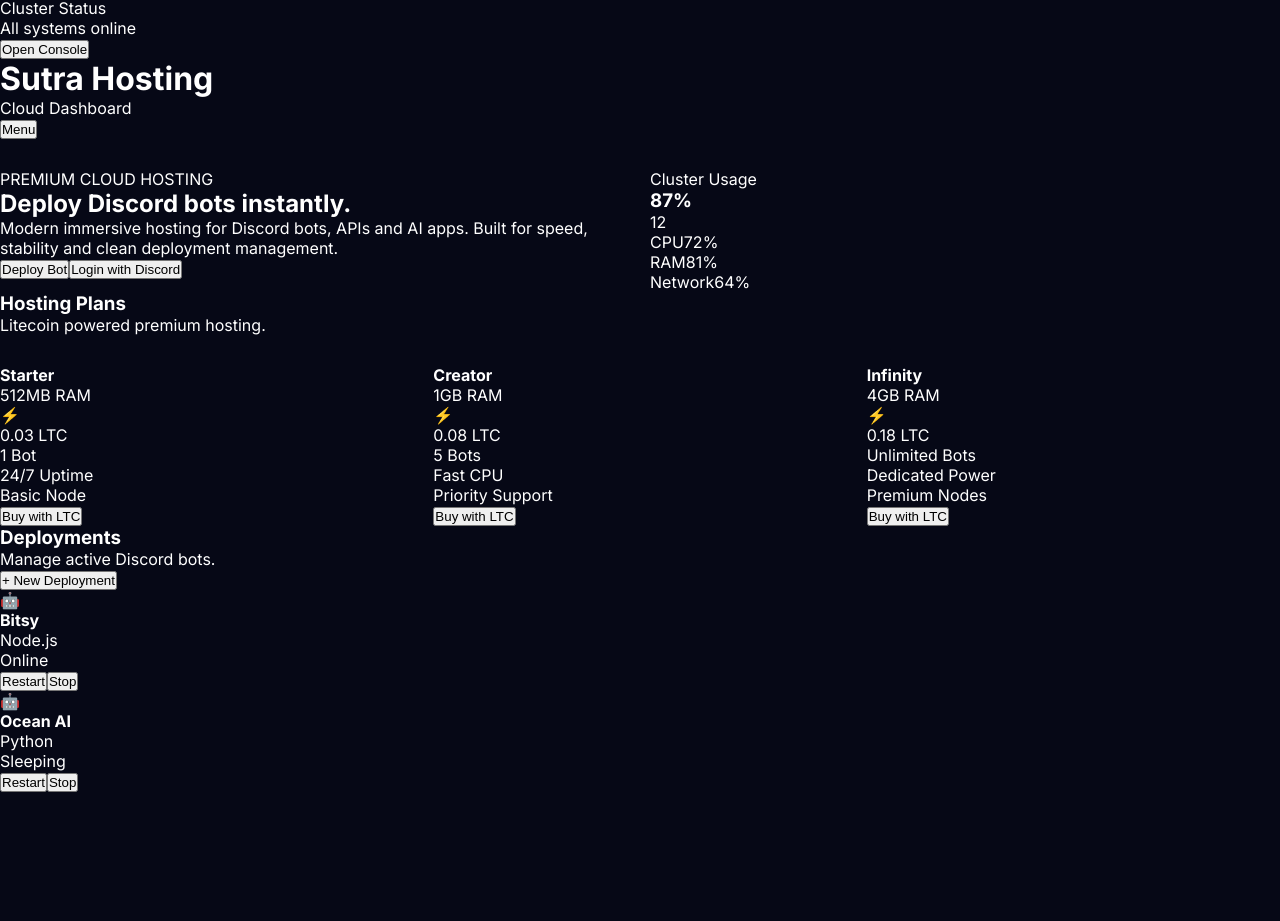
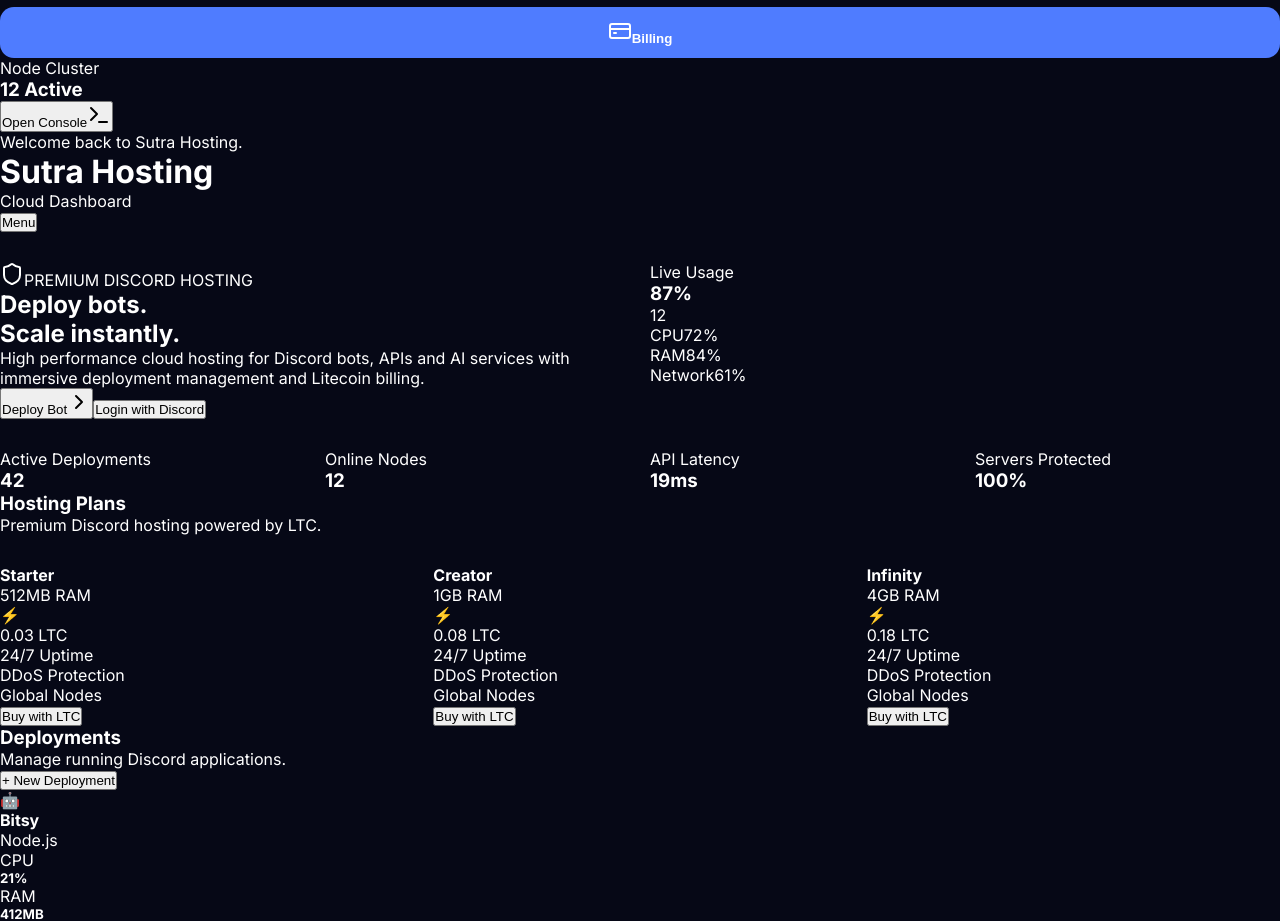
Before and after one commit to yuvi123se/sutra-hosting, a React (Vite) app in the folder frontend/: page / in a window 1280 px wide. Shown: the part 354-1275 px from the top of the page. Before the commit the page ends 1146 px from the top, so only its background shows below. Built offline with nearby package versions, Linux system fonts and the light colour scheme.

Commit message:
Update App.jsx

```diff
--- a/frontend/src/App.jsx
+++ b/frontend/src/App.jsx
@@ -1,163 +1,269 @@
+import React from "react";
+import { motion } from "framer-motion";
+import {
+  LayoutDashboard,
+  Bot,
+  CreditCard,
+  Server,
+  Activity,
+  Terminal,
+  Shield,
+  ChevronRight,
+} from "lucide-react";
+
 export default function SutraHosting() {
+  const [page, setPage] = React.useState("dashboard");
+  const [message, setMessage] = React.useState("Welcome back to Sutra Hosting.");
   const plans = [
     {
       name: "Starter",
       ram: "512MB RAM",
       price: "0.03 LTC",
-      features: ["1 Bot", "24/7 Uptime", "Basic Node"],
+      accent: "from-blue-500 to-cyan-400",
     },
     {
       name: "Creator",
       ram: "1GB RAM",
       price: "0.08 LTC",
-      features: ["5 Bots", "Fast CPU", "Priority Support"],
+      accent: "from-indigo-500 to-blue-500",
     },
     {
       name: "Infinity",
       ram: "4GB RAM",
       price: "0.18 LTC",
-      features: ["Unlimited Bots", "Dedicated Power", "Premium Nodes"],
+      accent: "from-violet-500 to-indigo-500",
     },
   ];
 
-  const bots = [
+  const deployments = [
     {
       name: "Bitsy",
+      runtime: "Node.js",
       status: "Online",
-      runtime: "Node.js",
+      cpu: "21%",
+      ram: "412MB",
     },
     {
       name: "Ocean AI",
+      runtime: "Python",
       status: "Sleeping",
-      runtime: "Python",
+      cpu: "0%",
+      ram: "0MB",
     },
   ];
 
   return (
-    <div className="min-h-screen bg-[#060816] text-white overflow-hidden">
+    <div className="min-h-screen bg-[#050816] text-white overflow-hidden relative">
+      {/* Background */}
       <div className="absolute inset-0 bg-[radial-gradient(circle_at_top_right,rgba(79,124,255,0.18),transparent_30%)]" />
-      <div className="absolute inset-0 bg-[radial-gradient(circle_at_bottom_left,rgba(120,80,255,0.12),transparent_25%)]" />
+      <div className="absolute inset-0 bg-[radial-gradient(circle_at_bottom_left,rgba(120,80,255,0.14),transparent_25%)]" />
+      <div className="absolute top-[-120px] right-[-80px] w-[380px] h-[380px] rounded-full bg-blue-500/20 blur-3xl" />
 
       <div className="relative z-10 flex min-h-screen">
         {/* Sidebar */}
-        <aside className="hidden lg:flex w-72 border-r border-white/5 bg-white/[0.03] backdrop-blur-xl flex-col justify-between p-6">
+        <aside className="hidden lg:flex w-[290px] border-r border-white/5 bg-white/[0.03] backdrop-blur-2xl flex-col justify-between p-6">
           <div>
-            <div className="flex items-center gap-3 mb-12">
-              <div className="w-12 h-12 rounded-2xl bg-gradient-to-br from-blue-500 to-indigo-600 flex items-center justify-center text-xl font-bold shadow-2xl shadow-blue-500/30">
+            <div className="flex items-center gap-4 mb-14">
+              <div className="w-14 h-14 rounded-3xl bg-gradient-to-br from-blue-500 to-indigo-600 flex items-center justify-center shadow-2xl shadow-blue-500/30 text-xl font-black">
                 S
               </div>
 
               <div>
-                <h1 className="text-2xl font-bold tracking-tight">
+                <h1 className="text-2xl font-black tracking-tight">
                   Sutra Hosting
                 </h1>
                 <p className="text-sm text-white/40">
-                  by Sutra Development
+                  Premium Cloud Platform
                 </p>
               </div>
             </div>
 
             <nav className="space-y-3">
               {[
-                "Dashboard",
-                "Deployments",
-                "Billing",
-                "Nodes",
-                "Analytics",
+                {
+                  icon: LayoutDashboard,
+                  name: "dashboard",
+                  label: "Dashboard",
+                },
+                {
+                  icon: Bot,
+                  name: "deployments",
+                  label: "Deployments",
+                },
+                {
+                  icon: Server,
+                  name: "nodes",
+                  label: "Nodes",
+                },
+                {
+                  icon: Activity,
+                  name: "analytics",
+                  label: "Analytics",
+                },
+                {
+                  icon: CreditCard,
+                  name: "billing",
+                  label: "Billing",
+                },
               ].map((item) => (
                 <button
-                  key={item}
-                  className="w-full text-left px-5 py-4 rounded-2xl bg-white/[0.03] hover:bg-blue-500 transition-all duration-300 border border-white/5 hover:border-blue-400/30"
+                  key={item.name}
+                  onClick={() => {
+                    setPage(item.name);
+                    setMessage(`Opened ${item.label}`);
+                  }}
+                  className={`w-full flex items-center gap-4 px-5 py-4 rounded-2xl border transition-all duration-300 group ${
+                    page === item.name
+                      ? "bg-blue-500 border-blue-400/30"
+                      : "border-white/5 bg-white/[0.03] hover:bg-blue-500 hover:border-blue-400/20"
+                  }`}
                 >
-                  {item}
+                  <item.icon className="w-5 h-5 text-white/80" />
+
+                  <span className="font-medium text-white/90">
+                    {item.label}
+                  </span>
                 </button>
               ))}
             </nav>
           </div>
 
-          <div className="rounded-3xl border border-blue-500/20 bg-gradient-to-br from-blue-500/10 to-indigo-500/10 p-5 backdrop-blur-xl">
-            <p className="text-sm text-white/50 mb-1">Cluster Status</p>
-            <div className="flex items-center gap-2 mb-4">
-              <div className="w-3 h-3 rounded-full bg-green-400 animate-pulse" />
-              <span className="font-semibold">All systems online</span>
+          <div className="rounded-[2rem] border border-blue-500/20 bg-gradient-to-br from-blue-500/10 to-indigo-500/10 p-6 backdrop-blur-xl">
+            <div className="flex items-center justify-between mb-5">
+              <div>
+                <p className="text-white/40 text-sm mb-1">
+                  Node Cluster
+                </p>
+
+                <h3 className="text-2xl font-bold">
+                  12 Active
+                </h3>
               </div>
 
-            <button className="w-full py-3 rounded-2xl bg-blue-500 hover:bg-blue-400 transition-all font-semibold shadow-lg shadow-blue-500/30">
+              <div className="w-4 h-4 rounded-full bg-green-400 animate-pulse" />
+            </div>
+
+            <button
+              onClick={() => setMessage("Console opened successfully.")}
+              className="w-full py-4 rounded-2xl bg-blue-500 hover:bg-blue-400 transition-all duration-300 font-semibold shadow-xl shadow-blue-500/30 flex items-center justify-center gap-2"
+            >
               Open Console
+              <Terminal className="w-4 h-4" />
             </button>
           </div>
         </aside>
 
         {/* Main */}
         <main className="flex-1 px-5 py-5 lg:p-8">
-          {/* Mobile Topbar */}
-          <div className="lg:hidden flex items-center justify-between mb-6">
+          <div className="mb-6 rounded-2xl border border-blue-400/20 bg-blue-500/10 px-5 py-4 text-blue-200 backdrop-blur-xl">
+            {message}
+          </div>
+          {/* Mobile Header */}
+          <div className="lg:hidden flex items-center justify-between mb-8">
             <div>
-              <h1 className="text-2xl font-bold">Sutra Hosting</h1>
-              <p className="text-white/40 text-sm">Cloud Dashboard</p>
+              <h1 className="text-3xl font-black">
+                Sutra Hosting
+              </h1>
+              <p className="text-white/40 text-sm">
+                Cloud Dashboard
+              </p>
             </div>
 
-            <button className="px-4 py-3 rounded-2xl bg-blue-500 font-semibold">
+            <button className="px-5 py-3 rounded-2xl bg-blue-500 font-semibold shadow-lg shadow-blue-500/30">
               Menu
             </button>
           </div>
 
           {/* Hero */}
-          <section className="relative overflow-hidden rounded-[2rem] border border-white/10 bg-gradient-to-br from-[#121a38] via-[#182347] to-[#10162f] p-8 lg:p-12 shadow-2xl shadow-black/40">
-            <div className="absolute right-[-120px] top-[-120px] w-[300px] h-[300px] rounded-full bg-blue-500/20 blur-3xl" />
+          <motion.section
+            initial={{ opacity: 0, y: 30 }}
+            animate={{ opacity: 1, y: 0 }}
+            transition={{ duration: 0.5 }}
+            className="relative overflow-hidden rounded-[2.5rem] border border-white/10 bg-gradient-to-br from-[#121a38] via-[#182347] to-[#0f1429] p-8 lg:p-14 shadow-2xl shadow-black/40"
+          >
+            <div className="absolute right-[-120px] top-[-120px] w-[340px] h-[340px] rounded-full bg-blue-500/20 blur-3xl" />
 
-            <div className="grid lg:grid-cols-2 gap-10 items-center">
+            <div className="grid lg:grid-cols-2 gap-14 items-center">
               <div>
-                <div className="inline-flex items-center gap-2 px-4 py-2 rounded-full bg-blue-500/10 border border-blue-400/20 text-blue-300 text-sm mb-6">
-                  <div className="w-2 h-2 rounded-full bg-blue-400 animate-pulse" />
-                  PREMIUM CLOUD HOSTING
+                <div className="inline-flex items-center gap-2 px-5 py-2 rounded-full border border-blue-400/20 bg-blue-500/10 text-blue-300 text-sm mb-7">
+                  <Shield className="w-4 h-4" />
+                  PREMIUM DISCORD HOSTING
                 </div>
 
-                <h2 className="text-5xl lg:text-6xl font-black leading-tight tracking-tight mb-6">
-                  Deploy Discord bots instantly.
+                <h2 className="text-5xl lg:text-7xl font-black leading-[0.95] tracking-tight mb-7">
+                  Deploy bots.
+                  <br />
+                  Scale instantly.
                 </h2>
 
-                <p className="text-lg text-white/60 leading-relaxed max-w-xl mb-8">
-                  Modern immersive hosting for Discord bots, APIs and AI apps.
-                  Built for speed, stability and clean deployment management.
+                <p className="text-lg text-white/60 leading-relaxed max-w-xl mb-9">
+                  High performance cloud hosting for Discord bots,
+                  APIs and AI services with immersive deployment
+                  management and Litecoin billing.
                 </p>
 
                 <div className="flex flex-wrap gap-4">
-                  <button className="px-7 py-4 rounded-2xl bg-blue-500 hover:bg-blue-400 transition-all duration-300 font-semibold shadow-2xl shadow-blue-500/30 hover:scale-105">
+                  <button
+                    onClick={() => setMessage("Deployment wizard launched.")}
+                    className="px-7 py-4 rounded-2xl bg-blue-500 hover:bg-blue-400 transition-all duration-300 font-semibold shadow-2xl shadow-blue-500/30 hover:scale-105 flex items-center gap-2"
+                  >
                     Deploy Bot
+                    <ChevronRight className="w-4 h-4" />
                   </button>
 
-                  <button className="px-7 py-4 rounded-2xl border border-white/10 bg-white/[0.03] hover:bg-white/[0.08] transition-all duration-300 font-semibold">
+                  <button
+                    onClick={() => window.open("https://discord.com/login", "_blank")}
+                    className="px-7 py-4 rounded-2xl border border-white/10 bg-white/[0.04] hover:bg-white/[0.08] transition-all duration-300 font-semibold"
+                  >
                     Login with Discord
                   </button>
                 </div>
               </div>
 
-              <div className="relative">
-                <div className="rounded-[2rem] border border-white/10 bg-[#0c1124]/80 backdrop-blur-xl p-6 shadow-2xl shadow-black/40">
-                  <div className="flex items-center justify-between mb-6">
+              {/* Hero Card */}
+              <div className="rounded-[2rem] border border-white/10 bg-[#0c1124]/80 backdrop-blur-2xl p-7 shadow-2xl shadow-black/40">
+                <div className="flex items-center justify-between mb-8">
                   <div>
-                      <p className="text-white/40 text-sm">Cluster Usage</p>
-                      <h3 className="text-3xl font-bold">87%</h3>
+                    <p className="text-white/40 text-sm mb-1">
+                      Live Usage
+                    </p>
+                    <h3 className="text-4xl font-black">
+                      87%
+                    </h3>
                   </div>
 
-                    <div className="w-24 h-24 rounded-full bg-gradient-to-br from-blue-500 to-indigo-600 shadow-2xl shadow-blue-500/40 flex items-center justify-center text-2xl font-black">
+                  <div className="w-28 h-28 rounded-full bg-gradient-to-br from-blue-500 to-indigo-600 flex items-center justify-center text-3xl font-black shadow-2xl shadow-blue-500/30">
                     12
                   </div>
                 </div>
 
-                  <div className="space-y-5">
-                    {["CPU", "RAM", "Network"].map((metric, i) => (
-                      <div key={metric}>
+                <div className="space-y-6">
+                  {[
+                    {
+                      label: "CPU",
+                      value: 72,
+                    },
+                    {
+                      label: "RAM",
+                      value: 84,
+                    },
+                    {
+                      label: "Network",
+                      value: 61,
+                    },
+                  ].map((metric) => (
+                    <div key={metric.label}>
                       <div className="flex justify-between text-sm mb-2">
-                          <span className="text-white/60">{metric}</span>
-                          <span>{[72, 81, 64][i]}%</span>
+                        <span className="text-white/50">
+                          {metric.label}
+                        </span>
+                        <span>{metric.value}%</span>
                       </div>
 
                       <div className="h-3 rounded-full bg-white/5 overflow-hidden">
                         <div
                           className="h-full rounded-full bg-gradient-to-r from-blue-500 to-indigo-500"
-                            style={{ width: `${[72, 81, 64][i]}%` }}
+                          style={{ width: `${metric.value}%` }}
                         />
                       </div>
                     </div>
@@ -165,86 +271,132 @@
                 </div>
               </div>
             </div>
+          </motion.section>
+
+          {/* Stats */}
+          <section className="grid sm:grid-cols-2 xl:grid-cols-4 gap-5 mt-10">
+            {[
+              ["Active Deployments", "42"],
+              ["Online Nodes", "12"],
+              ["API Latency", "19ms"],
+              ["Servers Protected", "100%"],
+            ].map((item) => (
+              <div
+                key={item[0]}
+                className="rounded-[2rem] border border-white/10 bg-white/[0.03] p-6 backdrop-blur-xl"
+              >
+                <p className="text-white/40 mb-3">
+                  {item[0]}
+                </p>
+                <h3 className="text-4xl font-black tracking-tight">
+                  {item[1]}
+                </h3>
               </div>
+            ))}
           </section>
 
           {/* Plans */}
-          <section className="mt-10">
-            <div className="flex items-center justify-between mb-6">
+          <section className="mt-12">
+            <div className="flex flex-col md:flex-row md:items-center md:justify-between gap-4 mb-7">
               <div>
-                <h3 className="text-3xl font-bold mb-1">Hosting Plans</h3>
+                <h3 className="text-4xl font-black mb-2">
+                  Hosting Plans
+                </h3>
                 <p className="text-white/40">
-                  Litecoin powered premium hosting.
+                  Premium Discord hosting powered by LTC.
                 </p>
               </div>
             </div>
 
             <div className="grid md:grid-cols-2 xl:grid-cols-3 gap-6">
               {plans.map((plan) => (
+                <motion.div
+                  whileHover={{ y: -8 }}
+                  key={plan.name}
+                  className="rounded-[2rem] border border-white/10 bg-white/[0.03] backdrop-blur-xl p-7 overflow-hidden relative"
+                >
                   <div
-                  key={plan.name}
-                  className="group rounded-[2rem] border border-white/10 bg-white/[0.03] backdrop-blur-xl p-7 hover:border-blue-400/30 hover:-translate-y-2 transition-all duration-300"
-                >
-                  <div className="flex items-center justify-between mb-5">
+                    className={`absolute inset-0 opacity-10 bg-gradient-to-br ${plan.accent}`}
+                  />
+
+                  <div className="relative z-10">
+                    <div className="flex items-center justify-between mb-6">
                       <div>
-                      <h4 className="text-2xl font-bold mb-1">
+                        <h4 className="text-3xl font-black mb-1">
                           {plan.name}
                         </h4>
-                      <p className="text-white/40">{plan.ram}</p>
+                        <p className="text-white/40">
+                          {plan.ram}
+                        </p>
                       </div>
 
-                    <div className="w-14 h-14 rounded-2xl bg-blue-500/10 border border-blue-400/20 flex items-center justify-center text-xl">
+                      <div className="w-16 h-16 rounded-2xl bg-white/5 border border-white/10 flex items-center justify-center text-2xl">
                         ⚡
                       </div>
                     </div>
 
-                  <div className="text-5xl font-black mb-6 tracking-tight">
+                    <div className="text-5xl font-black tracking-tight mb-8">
                       {plan.price}
                     </div>
 
-                  <div className="space-y-3 mb-8">
-                    {plan.features.map((feature) => (
-                      <div
-                        key={feature}
-                        className="flex items-center gap-3 text-white/70"
-                      >
+                    <div className="space-y-4 mb-8 text-white/70">
+                      <div className="flex items-center gap-3">
                         <div className="w-2 h-2 rounded-full bg-blue-400" />
-                        {feature}
-                      </div>
-                    ))}
+                        24/7 Uptime
                       </div>
 
-                  <button className="w-full py-4 rounded-2xl bg-blue-500 hover:bg-blue-400 transition-all duration-300 font-semibold shadow-xl shadow-blue-500/20 group-hover:shadow-blue-500/40">
+                      <div className="flex items-center gap-3">
+                        <div className="w-2 h-2 rounded-full bg-blue-400" />
+                        DDoS Protection
+                      </div>
+
+                      <div className="flex items-center gap-3">
+                        <div className="w-2 h-2 rounded-full bg-blue-400" />
+                        Global Nodes
+                      </div>
+                    </div>
+
+                    <button
+                      onClick={() => setMessage(`Selected ${plan.name} plan checkout.`)}
+                      className="w-full py-4 rounded-2xl bg-blue-500 hover:bg-blue-400 transition-all duration-300 font-semibold shadow-xl shadow-blue-500/30"
+                    >
                       Buy with LTC
                     </button>
                   </div>
+                </motion.div>
               ))}
             </div>
           </section>
 
-          {/* Bots */}
-          <section className="mt-10">
-            <div className="flex flex-col sm:flex-row sm:items-center sm:justify-between gap-4 mb-6">
+          {/* Deployments */}
+          <section className="mt-12">
+            <div className="flex flex-col md:flex-row md:items-center md:justify-between gap-4 mb-7">
               <div>
-                <h3 className="text-3xl font-bold mb-1">Deployments</h3>
+                <h3 className="text-4xl font-black mb-2">
+                  Deployments
+                </h3>
                 <p className="text-white/40">
-                  Manage active Discord bots.
+                  Manage running Discord applications.
                 </p>
               </div>
 
-              <button className="px-6 py-4 rounded-2xl bg-white/[0.04] border border-white/10 hover:bg-blue-500 transition-all duration-300 font-semibold">
+              <button
+                onClick={() => setMessage("New deployment modal opened.")}
+                className="px-6 py-4 rounded-2xl bg-blue-500 hover:bg-blue-400 transition-all duration-300 font-semibold shadow-xl shadow-blue-500/30"
+              >
                 + New Deployment
               </button>
             </div>
 
             <div className="space-y-5">
-              {bots.map((bot) => (
-                <div
+              {deployments.map((bot) => (
+                <motion.div
+                  whileHover={{ y: -4 }}
                   key={bot.name}
-                  className="rounded-[2rem] border border-white/10 bg-white/[0.03] backdrop-blur-xl p-6 flex flex-col lg:flex-row lg:items-center justify-between gap-5"
+                  className="rounded-[2rem] border border-white/10 bg-white/[0.03] backdrop-blur-xl p-6 flex flex-col xl:flex-row xl:items-center justify-between gap-5"
                 >
                   <div className="flex items-center gap-5">
-                    <div className="w-16 h-16 rounded-2xl bg-gradient-to-br from-blue-500 to-indigo-600 flex items-center justify-center text-2xl shadow-xl shadow-blue-500/30">
+                    <div className="w-16 h-16 rounded-2xl bg-gradient-to-br from-blue-500 to-indigo-600 flex items-center justify-center shadow-2xl shadow-blue-500/30 text-2xl">
                       🤖
                     </div>
 
@@ -253,11 +405,31 @@
                         {bot.name}
                       </h4>
 
-                      <p className="text-white/40">{bot.runtime}</p>
+                      <p className="text-white/40">
+                        {bot.runtime}
+                      </p>
                     </div>
                   </div>
 
-                  <div className="flex flex-wrap items-center gap-4">
+                  <div className="flex flex-wrap items-center gap-5">
+                    <div>
+                      <p className="text-xs text-white/40 mb-1">
+                        CPU
+                      </p>
+                      <h5 className="font-bold">
+                        {bot.cpu}
+                      </h5>
+                    </div>
+
+                    <div>
+                      <p className="text-xs text-white/40 mb-1">
+                        RAM
+                      </p>
+                      <h5 className="font-bold">
+                        {bot.ram}
+                      </h5>
+                    </div>
+
                     <div
                       className={`px-5 py-3 rounded-2xl font-semibold border ${
                         bot.status === "Online"
@@ -268,15 +440,14 @@
                       {bot.status}
                     </div>
 
-                    <button className="px-5 py-3 rounded-2xl bg-white/[0.05] hover:bg-blue-500 transition-all duration-300 border border-white/10">
+                    <button
+                      onClick={() => setMessage(`${bot.name} restarted successfully.`)}
+                      className="px-5 py-3 rounded-2xl bg-white/[0.04] border border-white/10 hover:bg-blue-500 transition-all duration-300"
+                    >
                       Restart
                     </button>
-
-                    <button className="px-5 py-3 rounded-2xl bg-red-500/10 hover:bg-red-500 transition-all duration-300 border border-red-400/20 text-red-300 hover:text-white">
-                      Stop
-                    </button>
                   </div>
-                </div>
+                </motion.div>
               ))}
             </div>
           </section>
```
Lines whose indentation alone changed are shown as unchanged.
